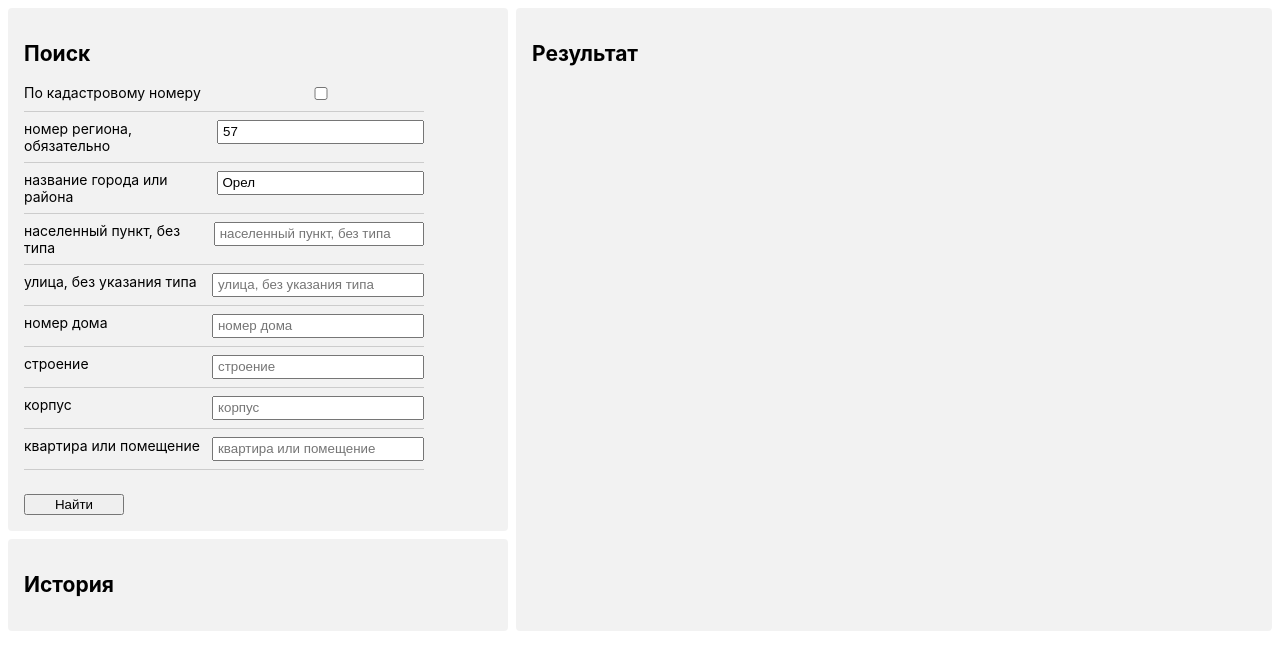
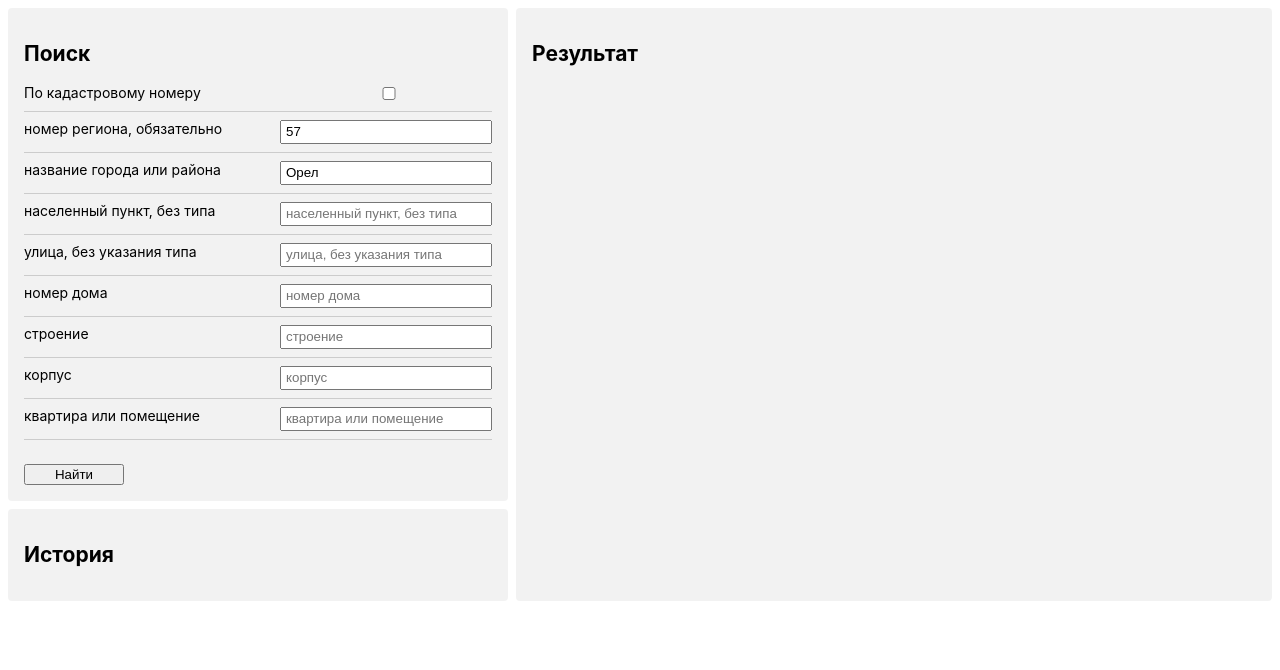
Before and after one commit to 0snilcy/cadastr, a React (Create React App) app: page / in a window 1280 px wide. Shown: the top 670 px of the page. Built offline with nearby package versions, Linux system fonts and the light colour scheme.

Commit message:
Updated width Aside

```diff
--- a/package.json
+++ b/package.json
@@ -1,6 +1,6 @@
 {
   "name": "cadastr",
-  "version": "0.1.0",
+  "version": "0.10.0",
   "private": true,
   "homepage": "https://avocato0.github.io/cadastr",
   "dependencies": {
--- a/public/index.html
+++ b/public/index.html
@@ -24,7 +24,7 @@
       work correctly both with client-side routing and a non-root public URL.
       Learn how to configure a non-root public URL by running `npm run build`.
     -->
-    <title>Cadastr 0.9</title>
+    <title>Cadastr 0.10</title>
   </head>
   <body>
     <noscript>You need to enable JavaScript to run this app.</noscript>
--- a/src/components/aside/style.scss
+++ b/src/components/aside/style.scss
@@ -12,6 +12,7 @@
     align-items: flex-start;
     border-bottom: 1px solid #ccc;
     padding-bottom: 0.5rem;
+    width: 100%;
   }
 
   input {
```
